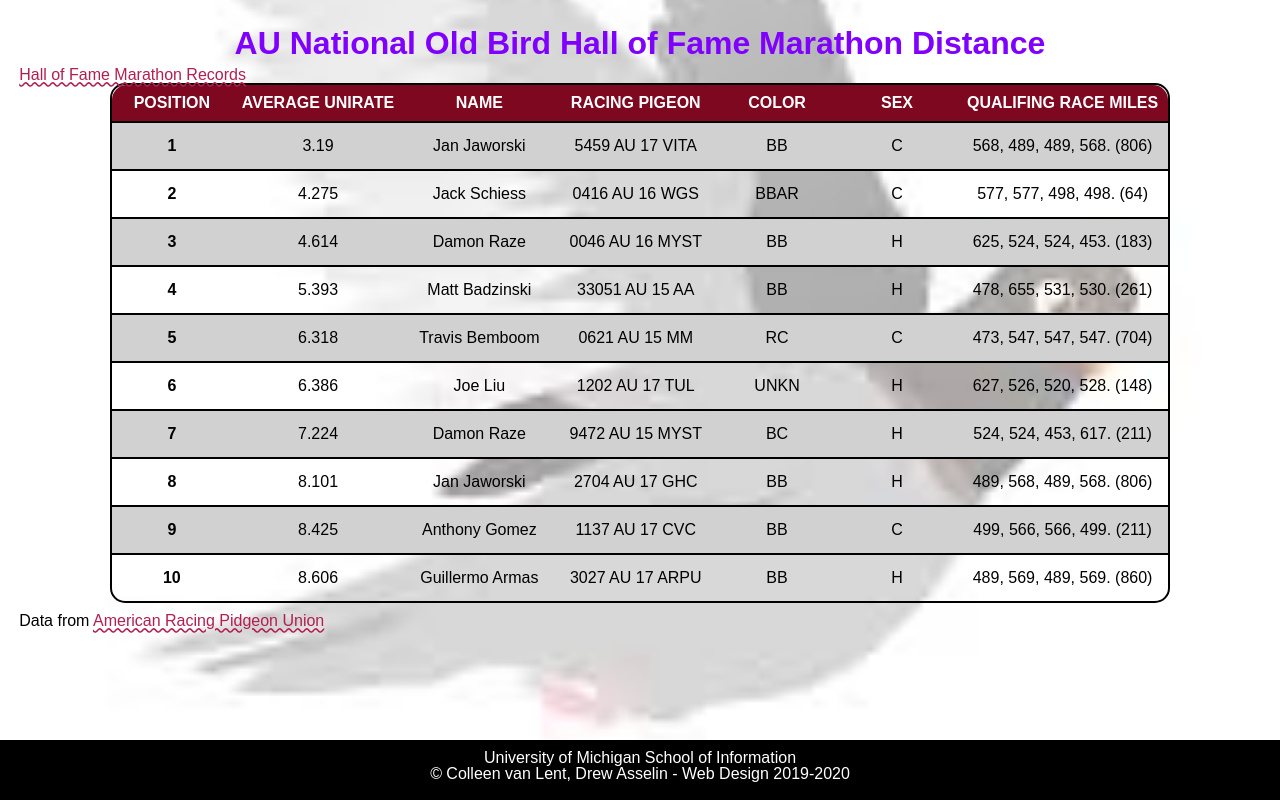
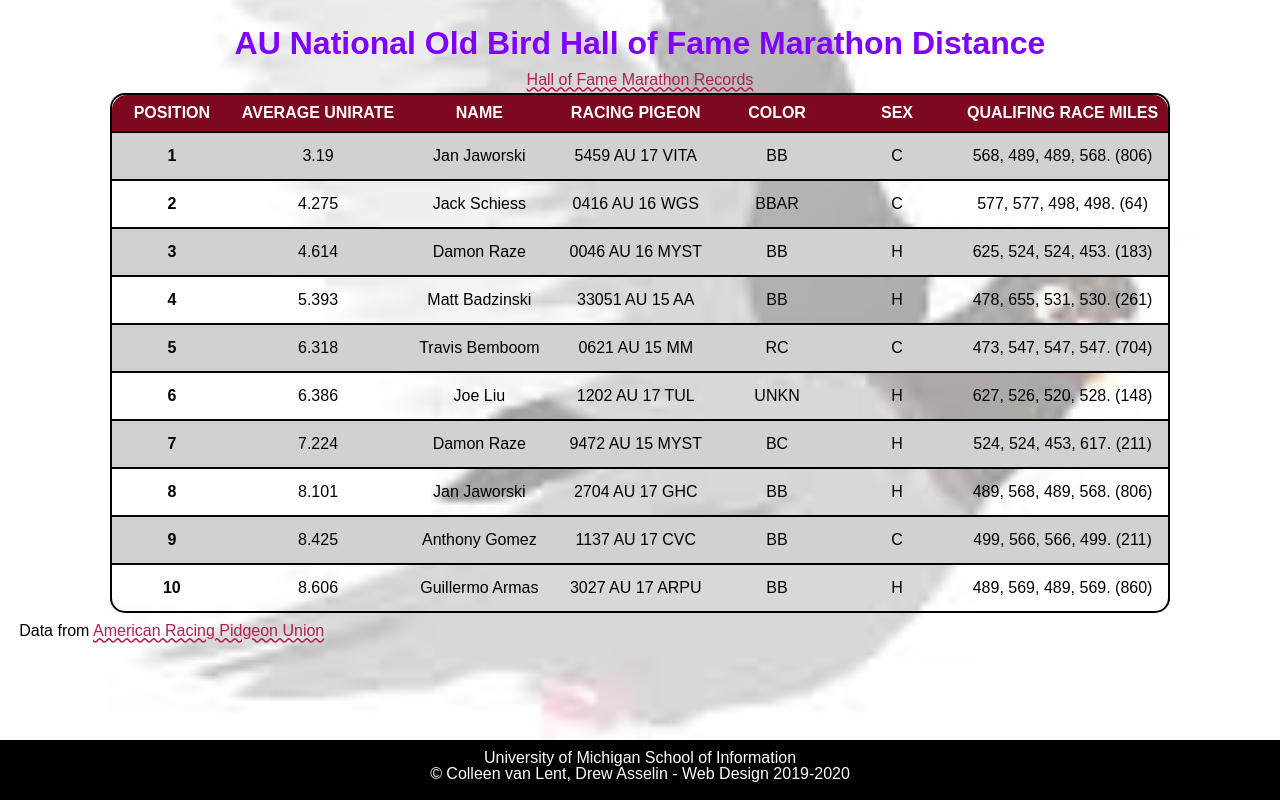
Before and after one commit to caseytin/homework3, a plain HTML site: page index.html in a window 1280 px wide. Drawn offline with Linux system fonts and the light colour scheme; a web font is replaced by a local one.

Commit message:
W3 Validator checks attempt 2

```diff
--- a/index.html
+++ b/index.html
@@ -34,7 +34,7 @@
     <main>
       <h1>AU National Old Bird Hall of Fame Marathon Distance</h1>
       <table>
-        <a href = "https://pigeon-ndb.com/results/">Hall of Fame Marathon Records</a>
+        <caption><a href = "https://pigeon-ndb.com/results/">Hall of Fame Marathon Records</a></caption>
       <thead>
         <tr>
           <th scope="col" class="colhead">Position</th>
```
